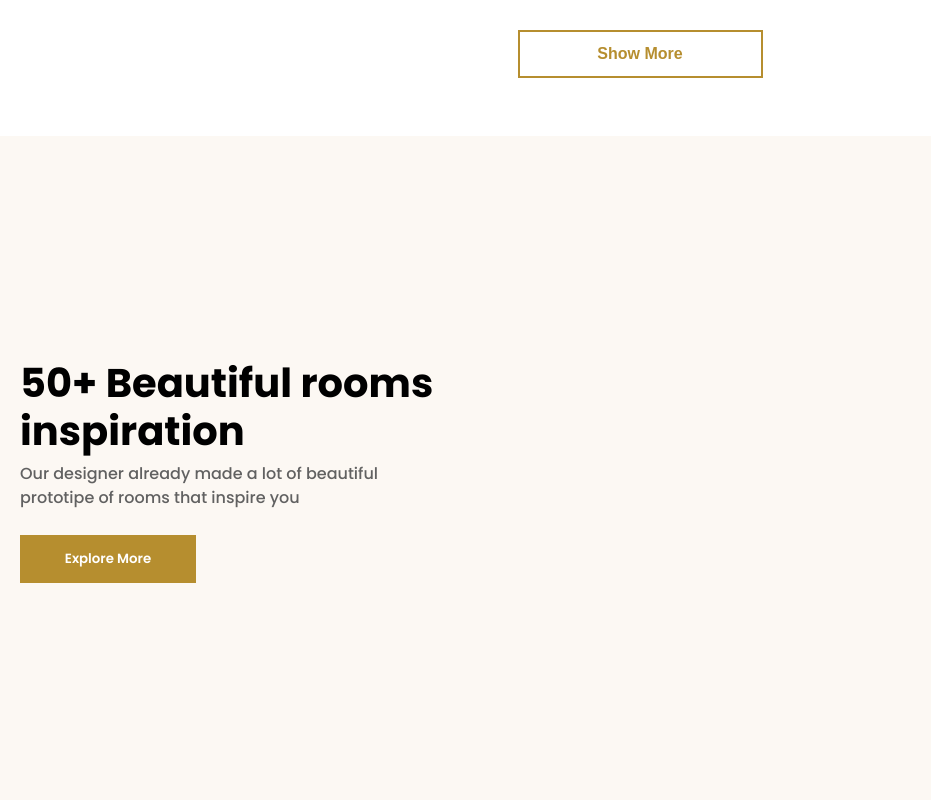
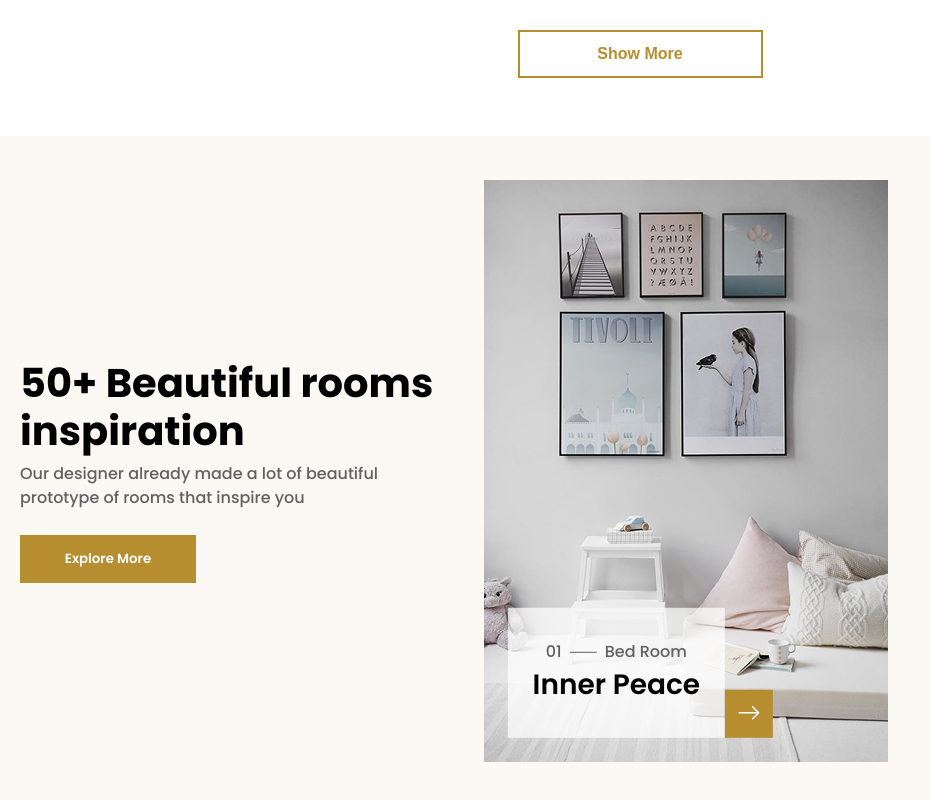
Before and after one commit to Hannalysis/furniture-site-implementation, a React (Vite) app: page / in a window 1280 px wide. Shown: the part 2618-3418 px from the top of the page, without its empty margins (0-931 px from the left). Built offline with nearby package versions, Linux system fonts and the light colour scheme.

Commit message:
feat(styling): Added RoomCard content and button
Bs react icon package reused for the right arrow icon.

```diff
--- a/src/pages/Home/Inspirations/Inspirations.module.css
+++ b/src/pages/Home/Inspirations/Inspirations.module.css
@@ -1,5 +1,7 @@
 .inspirations {
     --inspirations-bg-colour:  hsl(32, 57%, 97%);
+    --inspirations-room-card-bg: hsla(0, 0%, 100%, 72%);
+    --font-size-inner-peace: 28px;
 
     width: 100%;
     background-color: var(--inspirations-bg-colour);
@@ -37,8 +39,69 @@
     margin-top: auto;
 }
 
+.inspirationsRoomCardContainer, .inspirationsCarousel {
+    height: 582px;
+}
+
 .inspirationsRoomCardContainer {
+    margin-left: 42px;
+    position: relative;
+}
 
+.inspirationsRoomCardContentContainer {
+    position: absolute;
+    transform: translate(9%, -124%);
+    display: flex;
+    align-items: flex-end;
+}
+
+.inspirationsRoomCardBox {
+    height: 130px;
+    width: 217px;
+    background-color: var(--inspirations-room-card-bg);
+    display: flex;
+    flex-direction: column;
+    align-items: center;
+    justify-content: center;
+}
+
+.inspirationsRoomCardLabel {
+    display: flex;
+}
+
+.inspirationsRoomCardLabel h6 {
+    color:  var(--header-inline-colour);
+}
+
+.inspirationsLongEmDash {
+  height: 1px;
+  width: 27px;
+  background-color: var(--header-inline-colour);
+  align-self: center;
+  margin: 0 8px;
+}
+
+.inspirationsInnerPeaceText {
+    font-size: var(--font-size-inner-peace);
+    font-weight: var(--font-weight-semi-bold);
+}
+
+.inspirationsButtonContainer {
+    height: 48px;
+}
+
+.buttonRightArrow {
+    width: 48px;
+    height: 48px;
+    background-color: var(--accent-gold);
+    color: var(--bg);
+    border: none;
+    cursor: pointer;
+}
+
+.reactIcon {
+    width: 24px;
+    height: 24px;
 }
 
 .inspirationsCarousel {
--- a/src/pages/Home/Inspirations/Inspirations.tsx
+++ b/src/pages/Home/Inspirations/Inspirations.tsx
@@ -1,6 +1,11 @@
 import { Typography } from "../../../components/@ui/Typography/Typography";
 import classes from "./Inspirations.module.css"
 import layoutClasses from "../../../Layout/Layout.module.css"
+
+import { BsArrowRight } from "react-icons/bs";
+// import { PiArrowRightThin } from "react-icons/pi";
+
+import imgInspirationsInnerPeace from "../../../assets/home/inspiration/img-inspiration-bed-room-inner-peace.jpg"
 
 
 export const Inspirations = () => (
@@ -10,10 +15,29 @@ export const Inspirations = () => (
             ${classes.inspirationsContainer}`}>
                 <div className={classes.inspirationsHeaderContainer}>
                     <Typography variant="heading2">50+ Beautiful rooms inspiration</Typography>
-                    <Typography variant="heading6">Our designer already made a lot of beautiful prototipe of rooms that inspire you</Typography>
+                    <Typography variant="heading6">Our designer already made a lot of beautiful prototype of rooms that inspire you</Typography>
                     <button className={classes.buttonExploreMore}>Explore More</button>
                 </div>
-                <div className={classes.inspirationsRoomCardContainer}></div>
+                <div className={classes.inspirationsRoomCardContainer}>
+                    <img
+                        src={imgInspirationsInnerPeace}
+                        alt="Minimalist bed room with a wall of art in frames"
+                        className={classes.InspirationsImg}
+                    />
+                    <div className={classes.inspirationsRoomCardContentContainer}>
+                        <div className={classes.inspirationsRoomCardBox}>
+                            <div className={classes.inspirationsRoomCardLabel}>
+                                <Typography variant="heading6">01</Typography>
+                                <div className={classes.inspirationsLongEmDash}></div>
+                                <Typography variant="heading6">Bed Room</Typography>
+                            </div>
+                            <div className={classes.inspirationsInnerPeaceText}>Inner Peace</div>
+                        </div>
+                        <div className={classes.inspirationsButtonContainer}>
+                            <button className={classes.buttonRightArrow}><BsArrowRight className={classes.reactIcon} /></button>
+                        </div>
+                    </div>
+                </div>
                 <div className={classes.inspirationsCarousel}></div>
         </div>
     </section>
```
